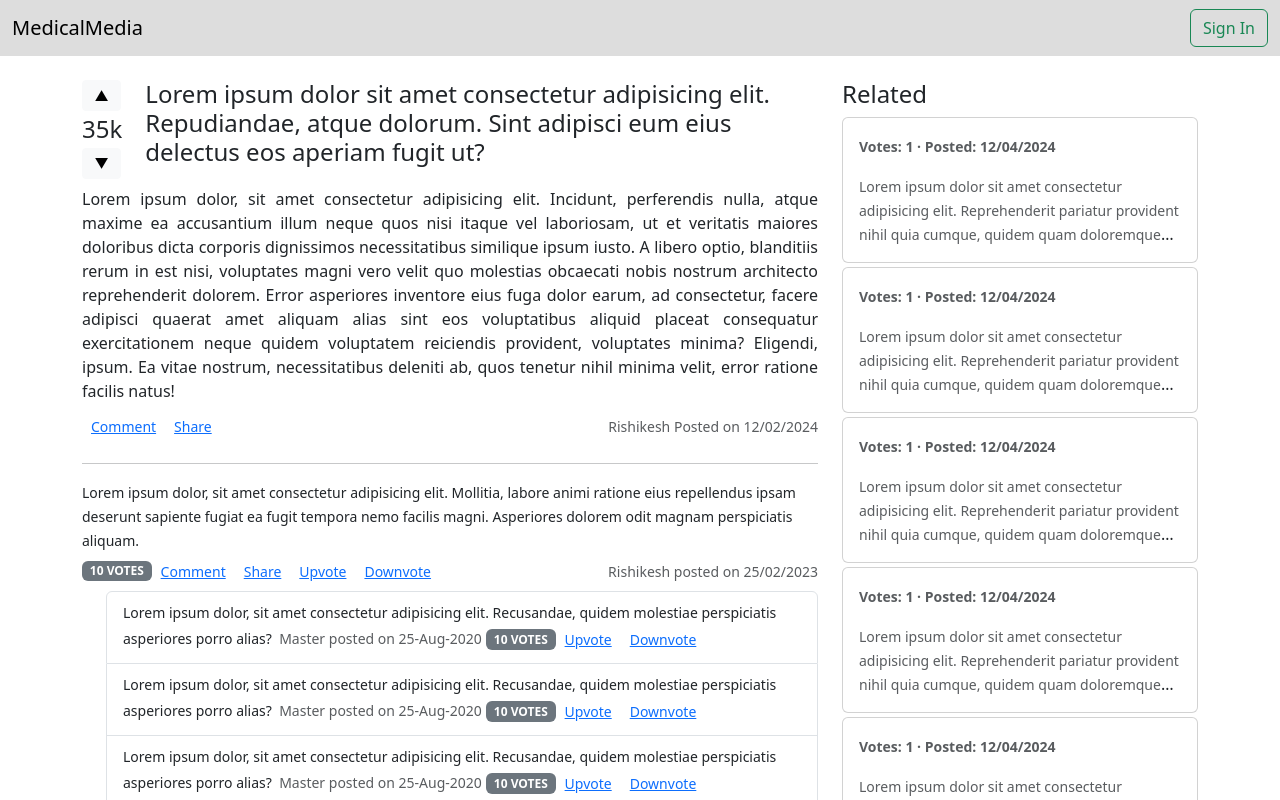
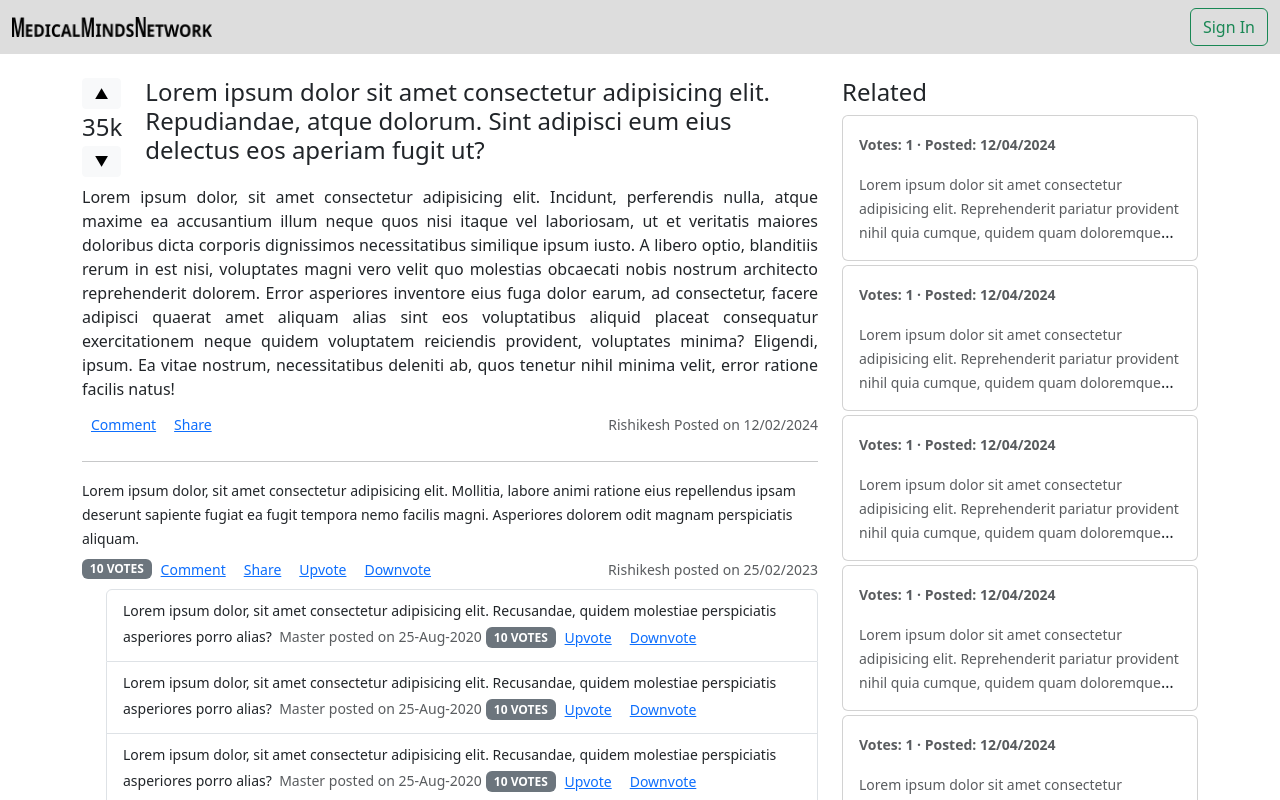
Before and after one commit to B-Bala8055/medical-media, a Next.js app in the folder application/: page /discussion/1 in a window 1280 px wide. Shown: the top 800 px of the page. Built offline with nearby package versions, Linux system fonts and the light colour scheme; no server answers.

Commit message:
Added icon

```diff
--- a/application/src/app/page.js
+++ b/application/src/app/page.js
@@ -1,6 +1,6 @@
 import { oAuthLogin } from '@/utils/actions/auth'
 import Image from 'next/image';
-import GoogleLogo from '../dist/icons/google.png'
+import GoogleLogo from '../static/icons/google.png'
 import DiscussionCard from '@/components/DiscussionCard';
 import VerificationCard from '@/components/VerificationCard';
 
--- a/application/src/components/Navigation.js
+++ b/application/src/components/Navigation.js
@@ -1,6 +1,8 @@
 import React from 'react'
 import { logout, oAuthLogin } from '@/utils/actions/auth'
 import { auth } from '@/utils/authentication/auth'
+import logo from '../static/icons/logo.png'
+import Image from 'next/image'
 
 const Navigation = async () => {
     const session = await auth()
@@ -10,7 +12,9 @@ const Navigation = async () => {
             backgroundColor: "#dddddd"
         }}>
             <div className="container-fluid">
-                <a className="navbar-brand" href="#">MedicalMedia</a>
+                <a className="navbar-brand d-flex align-self-center" href="/discussion">
+                    <Image src={logo} alt="MedicalMindsNetwork" style={{ height: '20px', width: '200px' }} />
+                </a>
                 {session?.user ? (
                     <><button className="navbar-toggler" type="button" data-bs-toggle="collapse" data-bs-target="#navbarSupportedContent" aria-controls="navbarSupportedContent" aria-expanded="false" aria-label="Toggle navigation">
                         <span className="navbar-toggler-icon"></span>
```
Also changed, not shown: application/src/static/icons/google.png (added), application/src/static/icons/logo.png (added).
